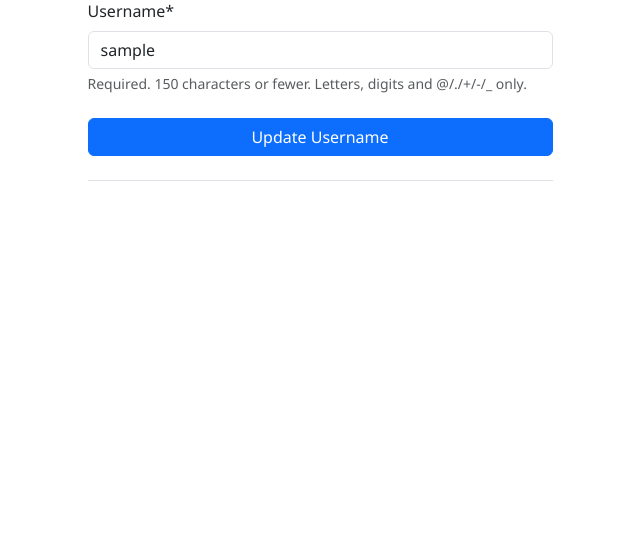
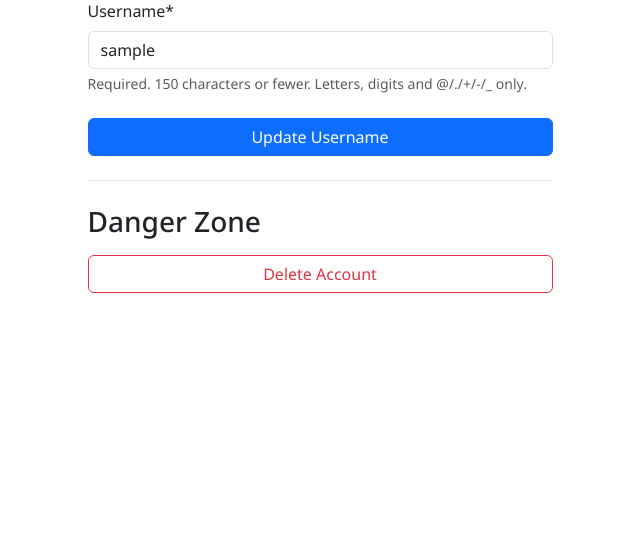
Before and after one commit to KafetzisThomas/FileSpace, a Django app: page /user/account/ in a window 1280 px wide. Shown: the part 178-711 px from the top of the page, without its empty margins (320-960 px from the left). Run offline with Django 5.2, Linux system fonts and the light colour scheme; the visitor is signed in with stand-in values (Sample User, id 1); some libraries are stand-ins or nearby versions.

Commit message:
Add delete account view

```diff
--- a/templates/users/account.html
+++ b/templates/users/account.html
@@ -23,6 +23,28 @@
                 <button type="submit" class="btn btn-primary w-100 mt-2">Update Username</button>
             </form>
 
+            <h3 class="mb-3">Danger Zone</h3>
+            <button type="button" class="btn btn-outline-danger w-100 mb-4" data-bs-toggle="modal" data-bs-target="#deleteAccountModal">Delete Account</button>
+
+            <div class="modal fade" id="deleteAccountModal" tabindex="-1" aria-labelledby="deleteAccountModalLabel" aria-hidden="true">
+                <div class="modal-dialog modal-dialog-centered">
+                    <div class="modal-content">
+                        <div class="modal-header">
+                            <h5 class="modal-title text-danger" id="deleteAccountModalLabel">Delete Account?</h5>
+                            <button type="button" class="btn-close" data-bs-dismiss="modal" aria-label="Close"></button>
+                        </div>
+                        <div class="modal-body">Deleting your account is permanent. It cannot be undone.</div>
+                        <div class="modal-footer">
+                            <form method="post" action="{% url 'users:delete_account' %}" class="d-flex gap-2 w-100">
+                                {% csrf_token %}
+                                <button type="button" class="btn btn-secondary flex-fill" data-bs-dismiss="modal">Close</button>
+                                <button type="submit" class="btn btn-danger flex-fill">Delete Account</button>
+                            </form>
+                        </div>
+                    </div>
+                </div>
+            </div>
+
         </div>
     </div>
 {% endblock content %}
--- a/users/urls.py
+++ b/users/urls.py
@@ -7,5 +7,6 @@ urlpatterns = [
     path("register/", views.register, name="register"),
     path("login/", auth_views.LoginView.as_view(template_name="users/login.html"), name="login"),
     path("account/", views.account, name="account"),
+    path("account/delete_account/", views.delete_account, name="delete_account"),
     path("logout/", auth_views.LogoutView.as_view(next_page="users:login"), name="logout"),
 ]
--- a/users/views.py
+++ b/users/views.py
@@ -34,3 +34,9 @@ def account(request):
                 return redirect("users:account")
 
     return render(request, "users/account.html", {"username_form": username_form})
+
+@login_required
+def delete_account(request):
+    user = request.user
+    user.delete()
+    return redirect("users:register")
```
